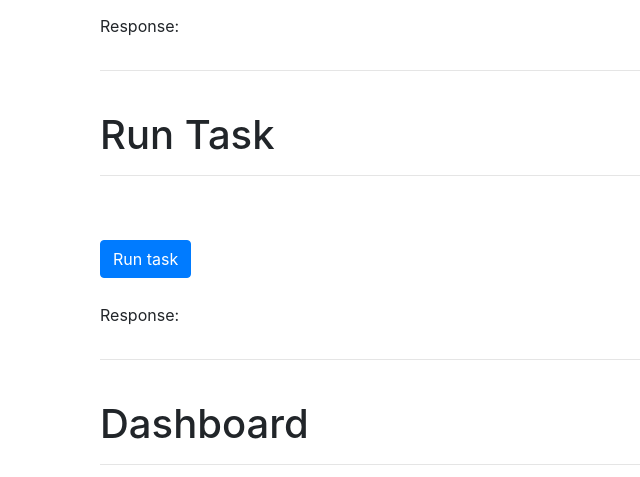
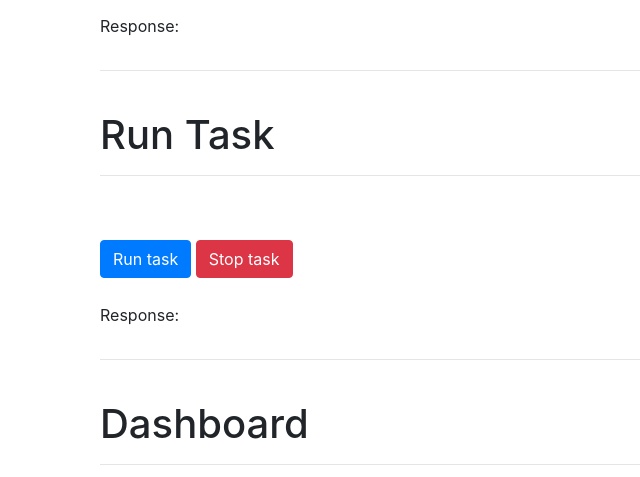
Before and after one commit to openalto/UnicornUI, a Flask app: page / in a window 1280 px wide. Shown: the part 1907-2384 px from the top of the page, without its empty margins (0-640 px from the left). Run offline with Flask 2, Linux system fonts and the light colour scheme; some libraries are stand-ins or nearby versions.

Commit message:
Add stop task entry
Signed-off-by: Y. Jace Liu <yang.jace.liu@linux.com>

```diff
--- a/unicorn/app.py
+++ b/unicorn/app.py
@@ -5,5 +5,6 @@ app = Flask(__name__)
 app.config["SUBMIT_TASK_URL"] = "http://127.0.0.1:6666/tasks"
 app.config["CALCULATE_BANDWIDTH_URL"] = "http://127.0.0.1:6666/calculate_bandwidth"
 app.config["RUN_TASK_URL"] = "http://127.0.0.1:6666/run_task"
+app.config["STOP_TASK_URL"] = "http://127.0.0.1:6666/stop_task"
 app.config["ON_DEMAND_PCE_URL"] = "http://127.0.0.1:6666/on_demand_pce"
 app.config["MONITORING_INTERVAL"] = 1
--- a/unicorn/routes.py
+++ b/unicorn/routes.py
@@ -45,6 +45,12 @@ def _run_task():
     return jsonify(result=r.text)
 
 
+@app.route("/_stop_task")
+def _stop_task():
+    r = requests.post(app.config["STOP_TASK_URL"])
+    return jsonify(result=r.text)
+
+
 @app.route("/_on_demand_pce")
 def _on_demand_pce():
     req_str = request.args.get('text')
@@ -64,7 +70,7 @@ def _network_data():
         data[intf] = {
             "sent_bytes_sec": (network_data[intf][0] - network_data_start[intf][0] / app.config["MONITORING_INTERVAL"]),
             "received_bytes_sec": (
-                        network_data[intf][1] - network_data_start[intf][1] / app.config["MONITORING_INTERVAL"])
+                    network_data[intf][1] - network_data_start[intf][1] / app.config["MONITORING_INTERVAL"])
         }
 
     return json.dumps(data)
--- a/unicorn/templates/index.html
+++ b/unicorn/templates/index.html
@@ -68,6 +68,10 @@ var reserve_request = function () {
     $("#reserve-request-result").text(JSON.stringify(JSON.parse(data.result), null, 2))
   })
 };
+
+var stop_task = function () {
+    $.getJSON($SCRIPT_ROOT + "/_stop_task", {}, function (data) {})
+}
 </script>
 
 <div class="container">
@@ -196,6 +200,9 @@ var reserve_request = function () {
             <button type="button" class="btn btn-primary" style="margin-top: 10%" onclick="run_task()">
                 Run task
             </button>
+            <button type="button" class="btn btn-danger" style="margin-top: 10%" onclick="stop_task()">
+                Stop task
+            </button>
             <p style="margin-top: 10%;">Response: </p>
         </div>
         <div class="col-9">
```
